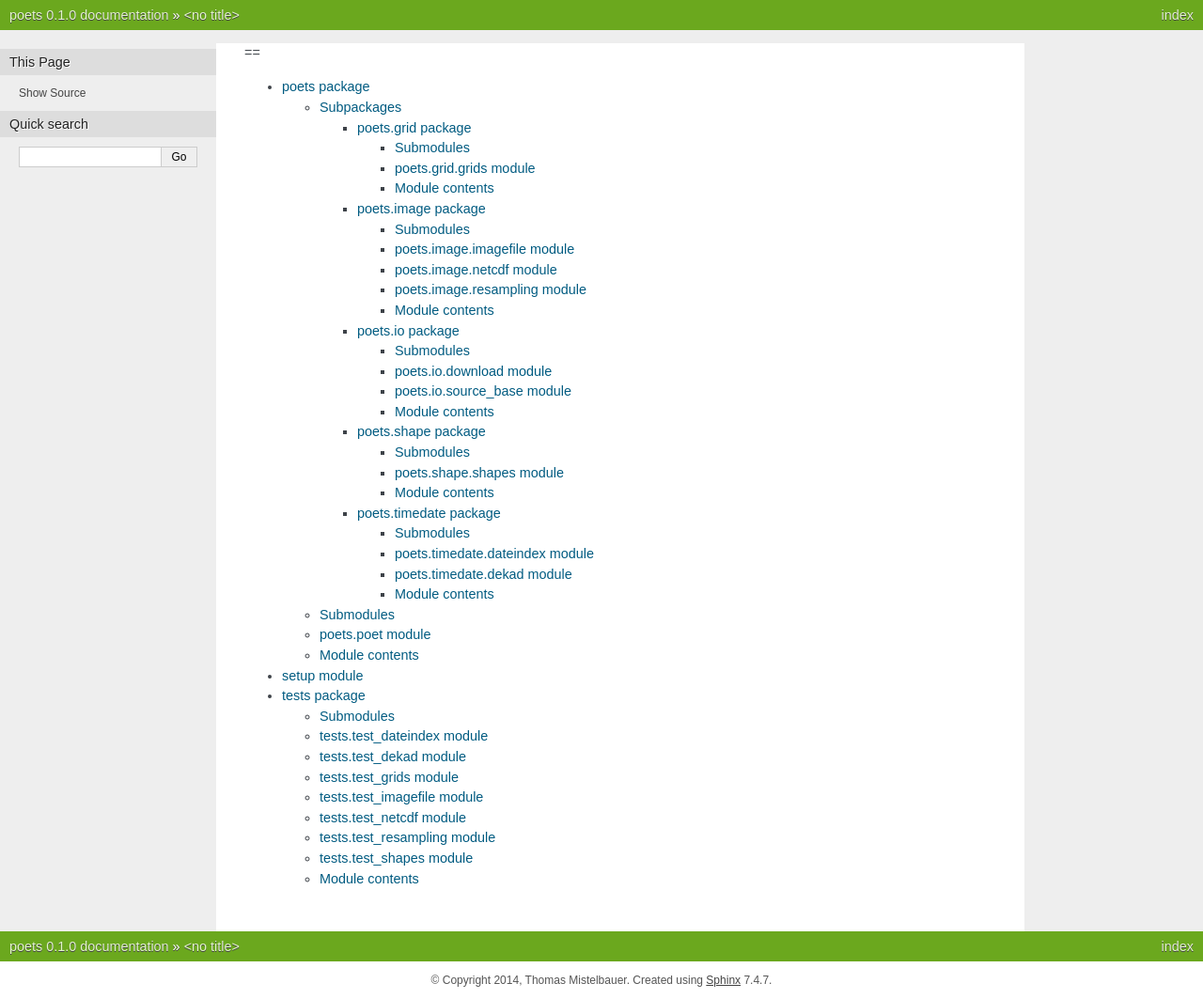
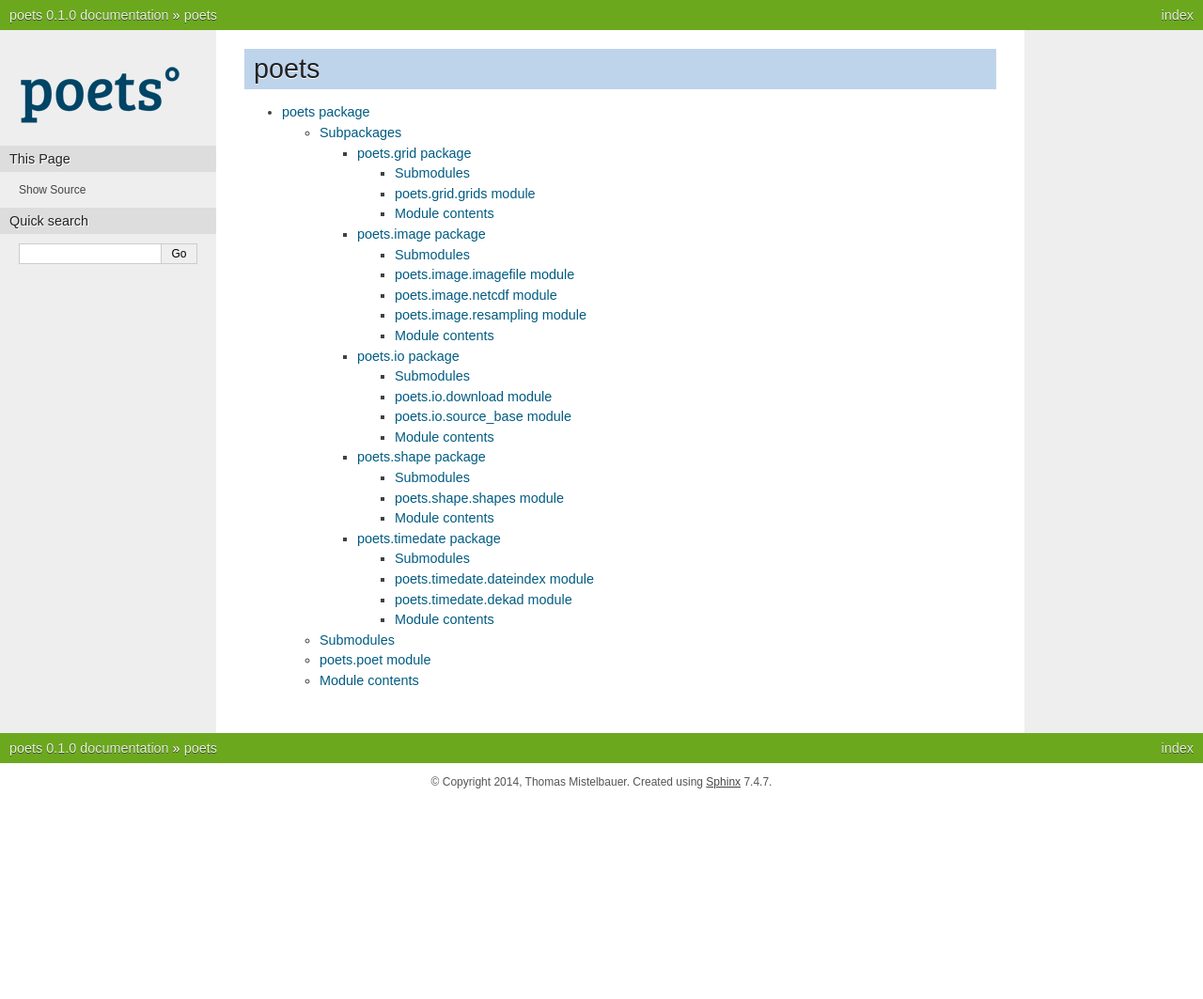
Before and after one commit to TUW-GEO/poets, a Sphinx documentation site: the page built from docs/modules.rst, in a window 1280 px wide. Shown: the whole page at 94% size. Built offline with Sphinx 7.4.7, drawn with Linux system fonts in a browser that asks for light colours; formulas are drawn with MathJax 3; after the commit the page ends 900 px from its top, so only the background shows below that.

Commit message:
updated documentation

```diff
--- a/docs/conf.py
+++ b/docs/conf.py
@@ -118,16 +118,16 @@ html_theme = 'nature'
 # html_title = None
 
 # A shorter title for the navigation bar.  Default is the same as html_title.
-# html_short_title = None
+# html_short_title = 'poets'
 
 # The name of an image file (relative to this directory) to place at the top
 # of the sidebar.
-# html_logo = None
+html_logo = 'images/Logo_blue_transparent_64.png'
 
 # The name of an image file (within the static path) to use as favicon of the
 # docs.  This file should be a Windows icon file (.ico) being 16x16 or 32x32
 # pixels large.
-# html_favicon = None
+html_favicon = 'images/favicon.ico'
 
 # Add any paths that contain custom static files (such as style sheets) here,
 # relative to this directory. They are copied after the builtin static files,
--- a/docs/index.rst
+++ b/docs/index.rst
@@ -12,7 +12,9 @@ Contents:
    :maxdepth: 4
 
    introduction.rst
+   examples.rst
 
+   poets
 
 Indices and tables
 ==================
--- a/docs/modules.rst
+++ b/docs/modules.rst
@@ -1,9 +1,7 @@
-..
-==
+poets
+=====
 
 .. toctree::
    :maxdepth: 4
 
    poets
-   setup
-   tests
--- a/docs/tests.rst
+++ /dev/null
@@ -1,70 +0,0 @@
-tests package
-=============
-
-Submodules
-----------
-
-tests.test_dateindex module
----------------------------
-
-.. automodule:: tests.test_dateindex
-    :members:
-    :undoc-members:
-    :show-inheritance:
-
-tests.test_dekad module
------------------------
-
-.. automodule:: tests.test_dekad
-    :members:
-    :undoc-members:
-    :show-inheritance:
-
-tests.test_grids module
------------------------
-
-.. automodule:: tests.test_grids
-    :members:
-    :undoc-members:
-    :show-inheritance:
-
-tests.test_imagefile module
----------------------------
-
-.. automodule:: tests.test_imagefile
-    :members:
-    :undoc-members:
-    :show-inheritance:
-
-tests.test_netcdf module
-------------------------
-
-.. automodule:: tests.test_netcdf
-    :members:
-    :undoc-members:
-    :show-inheritance:
-
-tests.test_resampling module
-----------------------------
-
-.. automodule:: tests.test_resampling
-    :members:
-    :undoc-members:
-    :show-inheritance:
-
-tests.test_shapes module
-------------------------
-
-.. automodule:: tests.test_shapes
-    :members:
-    :undoc-members:
-    :show-inheritance:
-
-
-Module contents
----------------
-
-.. automodule:: tests
-    :members:
-    :undoc-members:
-    :show-inheritance:
--- a/setup.py
+++ b/setup.py
@@ -62,7 +62,7 @@ else:
 setup(
     name='poets',
     version='0.1.0',
-
+    url='http://rs.geo.tuwien.ac.at/tools/poets',
     description='python Open Earth Observation Tools',
     long_description=open('README.rst').read(),
 
```
Also changed, not shown: docs/ex_download_resample.rst (added, +64 -0 lines), docs/ex_read_img.rst (added, +23 -0 lines), docs/ex_read_ts.rst (added, +28 -0 lines), docs/ex_setup_poet.rst (added, +49 -0 lines), docs/examples.rst (added, +29 -0 lines), docs/introduction.rst (+6 -35 lines), docs/setup.rst (deleted, +0 -7 lines), docs/images/Logo_blue_transparent_64.png (added), docs/images/favicon.ico (added), 3 other files.
